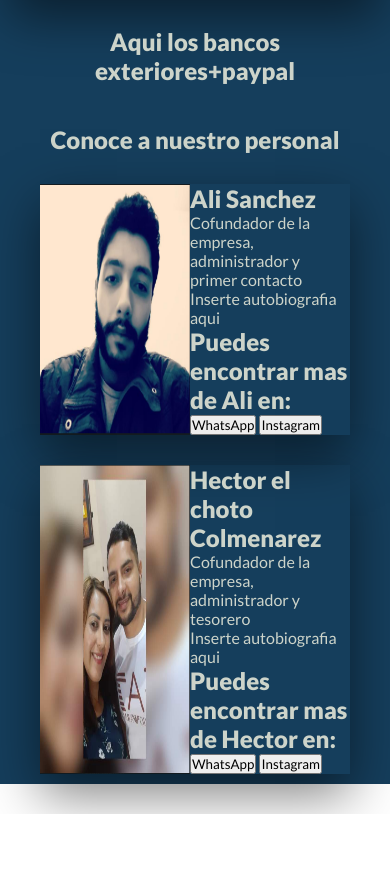
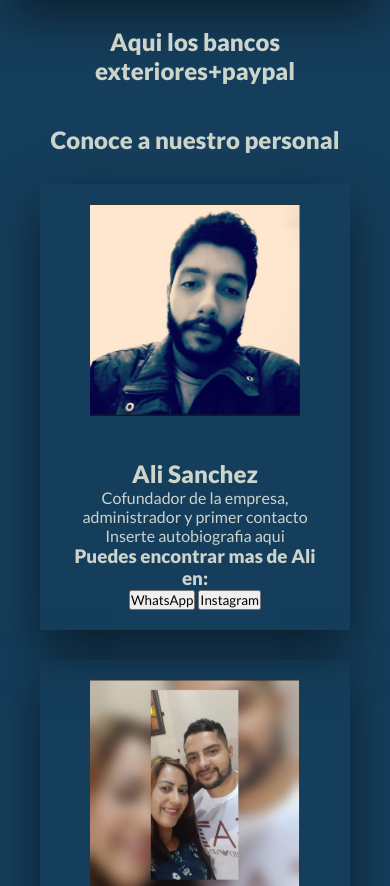
Before and after one commit to nasd0408/Exchange, a plain HTML site: page index.html in a window 390 px wide. Shown: the part 1114-2000 px from the top of the page. Before the commit the page ends 1928 px from the top, so only its background shows below. Drawn offline with Linux system fonts and the light colour scheme.

Commit message:
Personal

```diff
--- a/css/style.css
+++ b/css/style.css
@@ -123,7 +123,7 @@ main{
     transform: scale(1.05);
 }
 
-.pais:hover span:nth-child(1){
+.pais span:nth-child(1){
     position: absolute;
     top: 0;
     left: 0;
@@ -141,7 +141,7 @@ main{
         transform: translateX(100%);
     }
 }
-.pais:hover span:nth-child(2){
+.pais span:nth-child(2){
     position: absolute;
     top: 0;
     right: 0;
@@ -159,7 +159,7 @@ main{
         transform: translateY(100%);
     }
 }
-.pais:hover span:nth-child(3){
+.pais span:nth-child(3){
     position: absolute;
     bottom: 0;
     left: 0;
@@ -178,7 +178,7 @@ main{
         transform: translateX(-100%);
     }
 }
-.pais:hover span:nth-child(4){
+.pais span:nth-child(4){
     position: absolute;
     top: 0;
     left: 0;
@@ -248,6 +248,7 @@ main{
     grid-template-columns: 1fr;
     margin: 30px;
     padding: 10px;
+    justify-items: center;
 
 }
 .person{
@@ -255,10 +256,19 @@ main{
     display: flex;
     text-align: left;
     margin-top: 30px;
-
+    width: 600px;
+    transition: .8s;
+}
+.person:hover{
+    transform: scale(1.05);
 }
 .person img{
-    width: 300px;
+    width: 250px;
+    padding: 20px;
+}
+.person-desc{
+    margin: 20px;
+
 }
 /*MEDIA QUERY*/
 @media (max-width:768px) {
@@ -281,7 +291,14 @@ main{
     .banco{
         margin-top: 30px;
     }
+    .person{
+        display: block;
+        width: 100%;
+        text-align: center;
+
+    }
     .person img{
-        width: 150px;
+        width: 250px;
+
     }
 }
--- a/index.html
+++ b/index.html
@@ -93,12 +93,12 @@
             <div class="person">
                 <img src="/assets/ali.PNG" alt="">
                 <div class="person-desc">
-                    <h1>Ali Sanchez</h1>
+                    <h2>Ali Sanchez</h2>
                     <p>Cofundador de la empresa, administrador y primer contacto
                     </p>
                     <p>Inserte autobiografia aqui</p>
 
-                    <h2>Puedes encontrar mas de Ali en:</h2>
+                    <h3>Puedes encontrar mas de Ali en:</h3>
                     <button>WhatsApp</button>
                     <button>Instagram</button>
 
@@ -107,11 +107,11 @@
             <div class="person">
                 <img src="/assets/hector.PNG" alt="">
                 <div class="person-desc">
-                    <h1>Hector el choto Colmenarez</h1>
+                    <h2>Hector el choto Colmenarez</h2>
                     <p>Cofundador de la empresa, administrador y tesorero
                     </p>
                     <p>Inserte autobiografia aqui</p>
-                    <h2>Puedes encontrar mas de Hector en:</h2>
+                    <h3>Puedes encontrar mas de Hector en:</h3>
                     <button>WhatsApp</button>
                     <button>Instagram</button>
 
```
